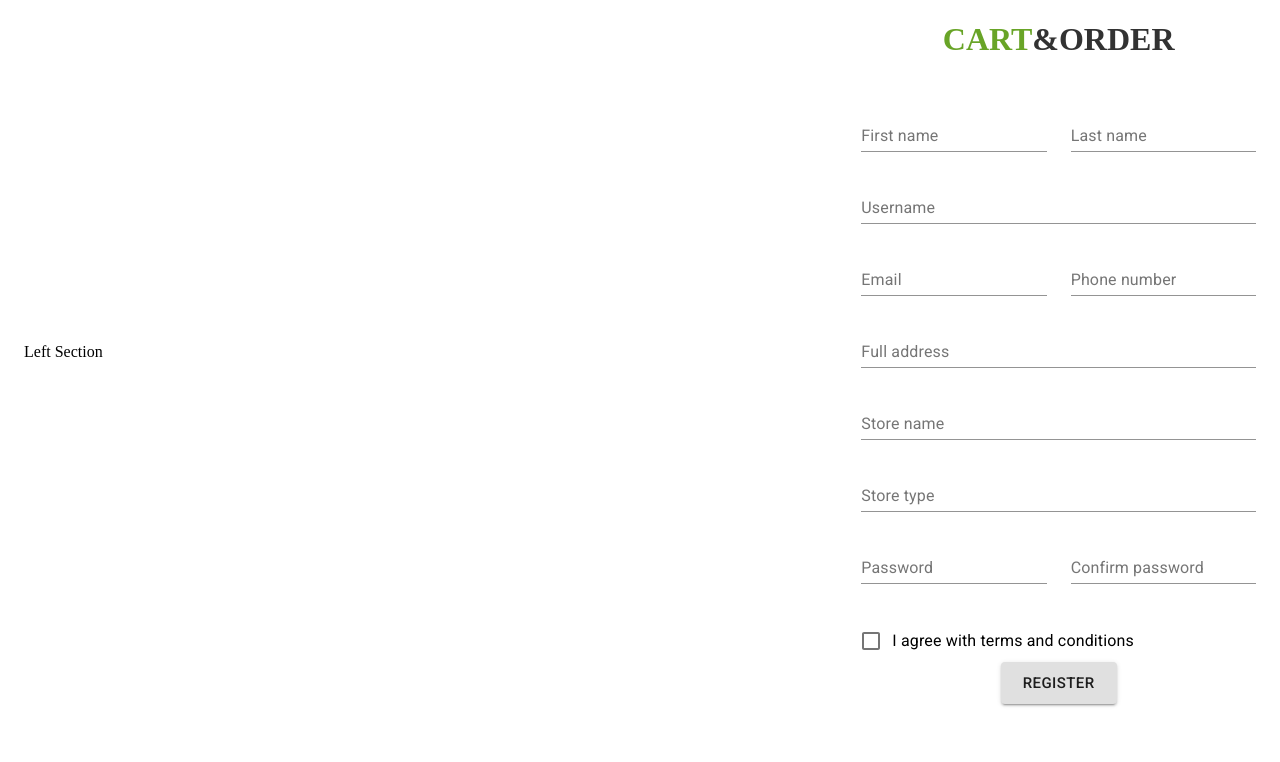
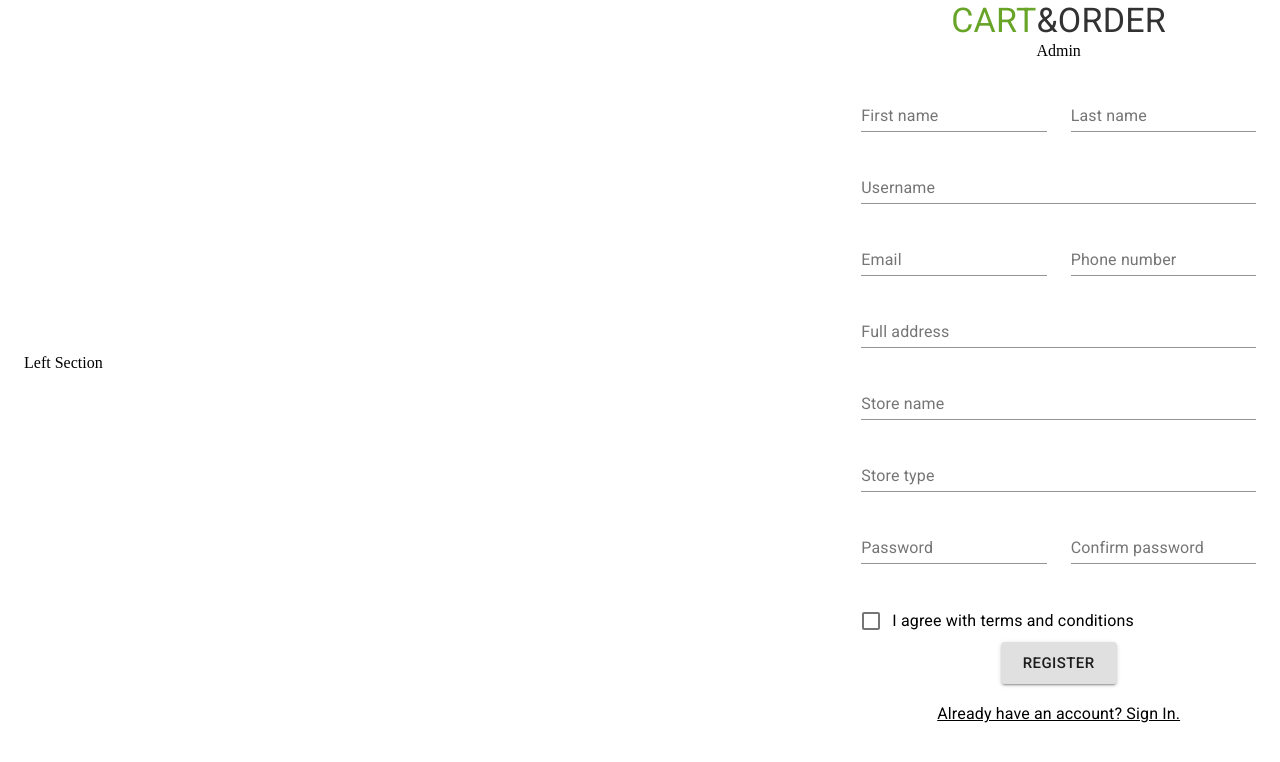
Before and after one commit to anandchapter247/react-test-150520, a React (Create React App) app: page / in a window 1280 px wide. Shown: the top 762 px of the page. Built offline with nearby package versions, Linux system fonts and the light colour scheme.

Commit message:
bottom typo added

```diff
--- a/src/Components/Home/SignupForm.tsx
+++ b/src/Components/Home/SignupForm.tsx
@@ -1,5 +1,11 @@
 import React from "react";
-import { TextField, Grid, Checkbox, FormControlLabel } from "@material-ui/core";
+import {
+  TextField,
+  Grid,
+  Checkbox,
+  FormControlLabel,
+  Typography,
+} from "@material-ui/core";
 import SubmitButton from "../Common/SubmitButton";
 import { ISignUpFormProps } from "../../interfaces";
 
@@ -21,10 +27,13 @@ const SignupFormComponent: React.FC<ISignUpFormProps> = (
           alignItems='center'
           spacing={3}
           direction='row'>
-          <h1 className='text-center text-uppercase logo-heading'>
+          <Typography
+            variant='h4'
+            className='text-center text-uppercase logo-heading'>
             <span>cart</span>
             <span>&order</span>
-          </h1>
+          </Typography>
+          <div className='text-center'>Admin</div>
         </Grid>
         <Grid item xs={12} md={6}>
           <TextField fullWidth label={"First name"} />
@@ -66,6 +75,12 @@ const SignupFormComponent: React.FC<ISignUpFormProps> = (
       <div className={"text-center"}>
         <SubmitButton text={"Register"} />
       </div>
+      <br />
+      <div className={"text-center"}>
+        <Typography className={"text-underline cursor-pointer"}>
+          Already have an account? Sign In.
+        </Typography>
+      </div>
     </form>
   );
 };
--- a/src/index.scss
+++ b/src/index.scss
@@ -8,4 +8,10 @@ body {
   .text-uppercase {
     text-transform: uppercase;
   }
+  .text-underline {
+    text-decoration: underline;
+  }
+  .cursor-pointer {
+    cursor: pointer;
+  }
 }
```
